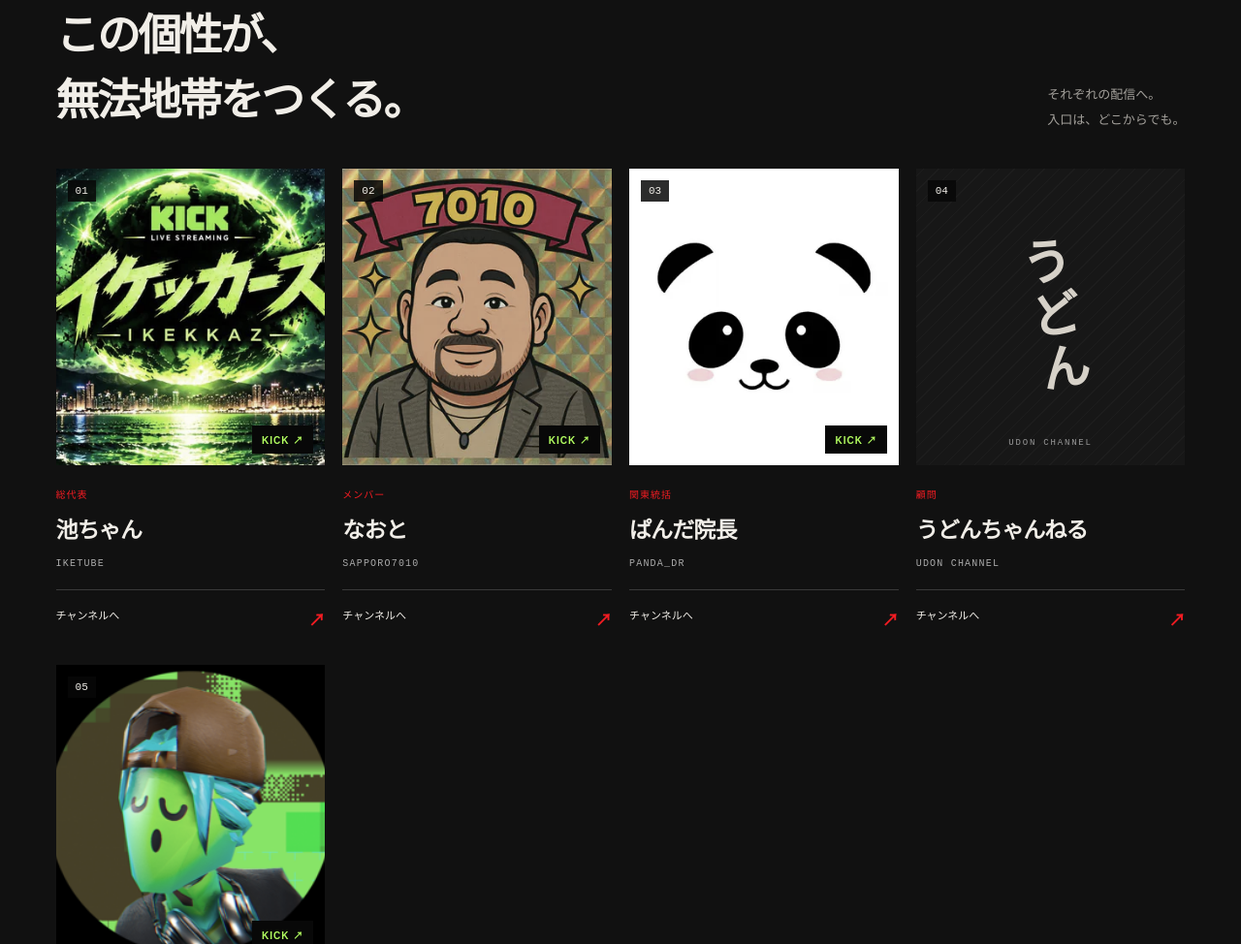
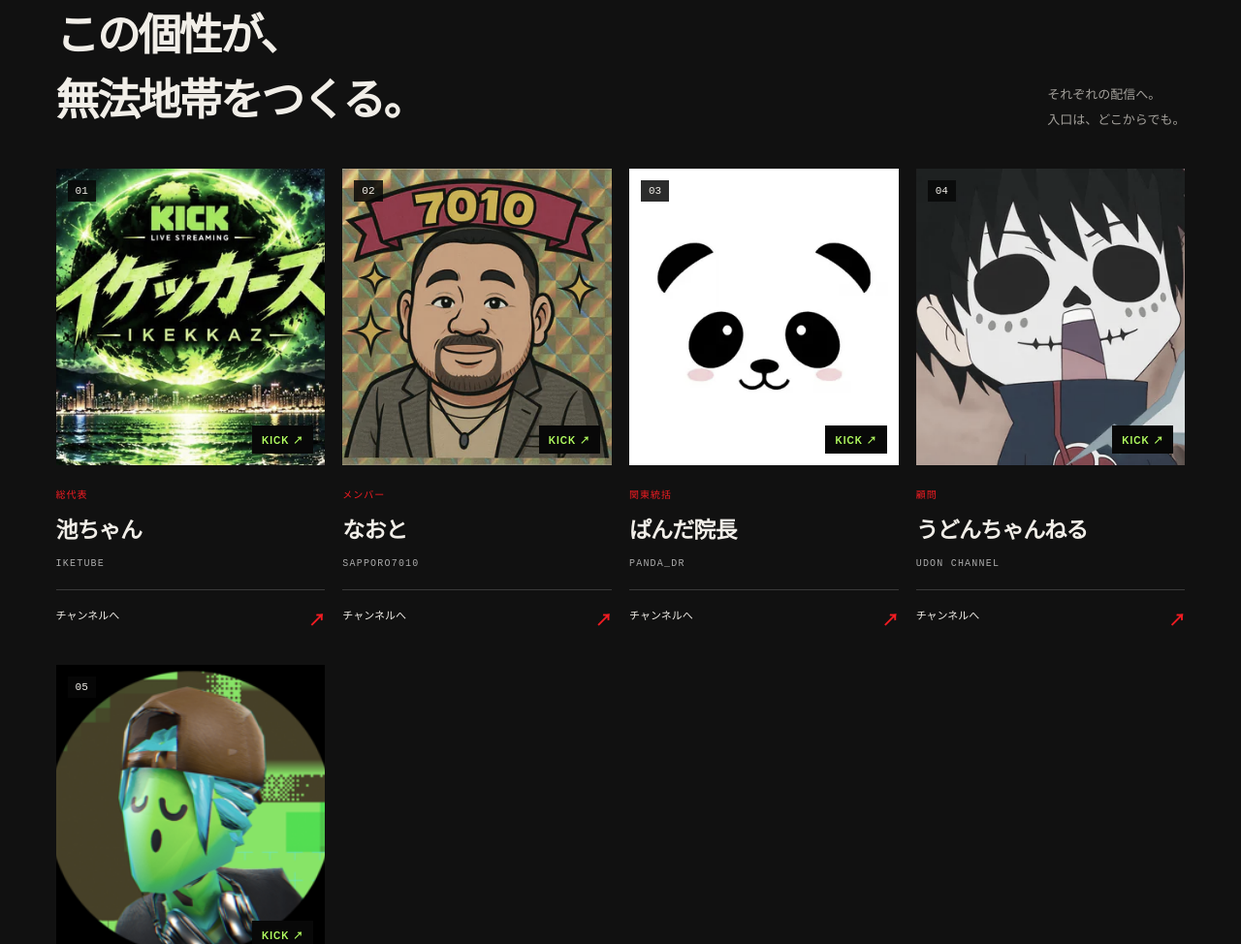
Before and after one commit to mikioxxx/zkai, a website: page muhou-chitai/dist/index.html in a window 1280 px wide. Shown: the part 1753-2727 px from the top of the page at 97% size. Drawn offline with Linux system fonts and the light colour scheme.

Commit message:
うどんちゃんねるのKICKプロフィール画像を反映

```diff
--- a/muhou-chitai/dist/index.html
+++ b/muhou-chitai/dist/index.html
@@ -40,7 +40,7 @@
     <a class="channel" href="https://kick.com/iketube" target="_blank" rel="noopener noreferrer"><div class="portrait"><img src="assets/iketube.webp" width="400" height="400" loading="lazy" alt="池ちゃんのKICKプロフィール画像"><span class="channel-number">01</span><span class="platform">KICK ↗</span></div><div class="channel-info"><span class="role">総代表</span><h3>池ちゃん</h3><span class="handle">IKETUBE</span><span class="channel-action">チャンネルへ <b aria-hidden="true">↗</b></span></div></a>
     <a class="channel" href="https://kick.com/sapporo7010" target="_blank" rel="noopener noreferrer"><div class="portrait"><img src="assets/naoto.webp" width="400" height="400" loading="lazy" alt="なおとのKICKプロフィール画像"><span class="channel-number">02</span><span class="platform">KICK ↗</span></div><div class="channel-info"><span class="role">メンバー</span><h3>なおと</h3><span class="handle">SAPPORO7010</span><span class="channel-action">チャンネルへ <b aria-hidden="true">↗</b></span></div></a>
     <a class="channel" href="https://kick.com/panda_dr" target="_blank" rel="noopener noreferrer"><div class="portrait"><img src="assets/panda.webp" width="400" height="400" loading="lazy" alt="ぱんだ院長のKICKプロフィール画像"><span class="channel-number">03</span><span class="platform">KICK ↗</span></div><div class="channel-info"><span class="role">関東統括</span><h3>ぱんだ院長</h3><span class="handle">PANDA_DR</span><span class="channel-action">チャンネルへ <b aria-hidden="true">↗</b></span></div></a>
-    <a class="channel" href="https://kick.com/chinpokochannel" target="_blank" rel="noopener noreferrer"><div class="portrait portrait-type"><span class="udon-type" aria-hidden="true">うどん</span><span class="channel-number">04</span><span class="portrait-caption">UDON CHANNEL</span></div><div class="channel-info"><span class="role">顧問</span><h3>うどんちゃんねる</h3><span class="handle">UDON CHANNEL</span><span class="channel-action">チャンネルへ <b aria-hidden="true">↗</b></span></div></a>
+    <a class="channel" href="https://kick.com/chinpokochannel" target="_blank" rel="noopener noreferrer"><div class="portrait"><img src="assets/udon.webp" width="350" height="356" loading="lazy" alt="うどんちゃんねるのKICKプロフィール画像"><span class="channel-number">04</span><span class="platform">KICK ↗</span></div><div class="channel-info"><span class="role">顧問</span><h3>うどんちゃんねる</h3><span class="handle">UDON CHANNEL</span><span class="channel-action">チャンネルへ <b aria-hidden="true">↗</b></span></div></a>
     <a class="channel" href="https://kick.com/rongxingzang" target="_blank" rel="noopener noreferrer"><div class="portrait"><img src="assets/ronshin.webp" width="256" height="256" loading="lazy" alt="ロンシンのKICKプロフィールアイコン"><span class="channel-number">05</span><span class="platform">KICK ↗</span></div><div class="channel-info"><span class="role">相談役</span><h3>ロンシン</h3><span class="handle">RONGXINGZANG</span><span class="channel-action">チャンネルへ <b aria-hidden="true">↗</b></span></div></a>
   </div>
   <p class="channel-note">各チャンネルは新しいタブで開きます。配信状況はリンク先でご確認ください。</p>
```
Also changed, not shown: muhou-chitai/README.md, muhou-chitai/dist/assets/udon.webp (added).
